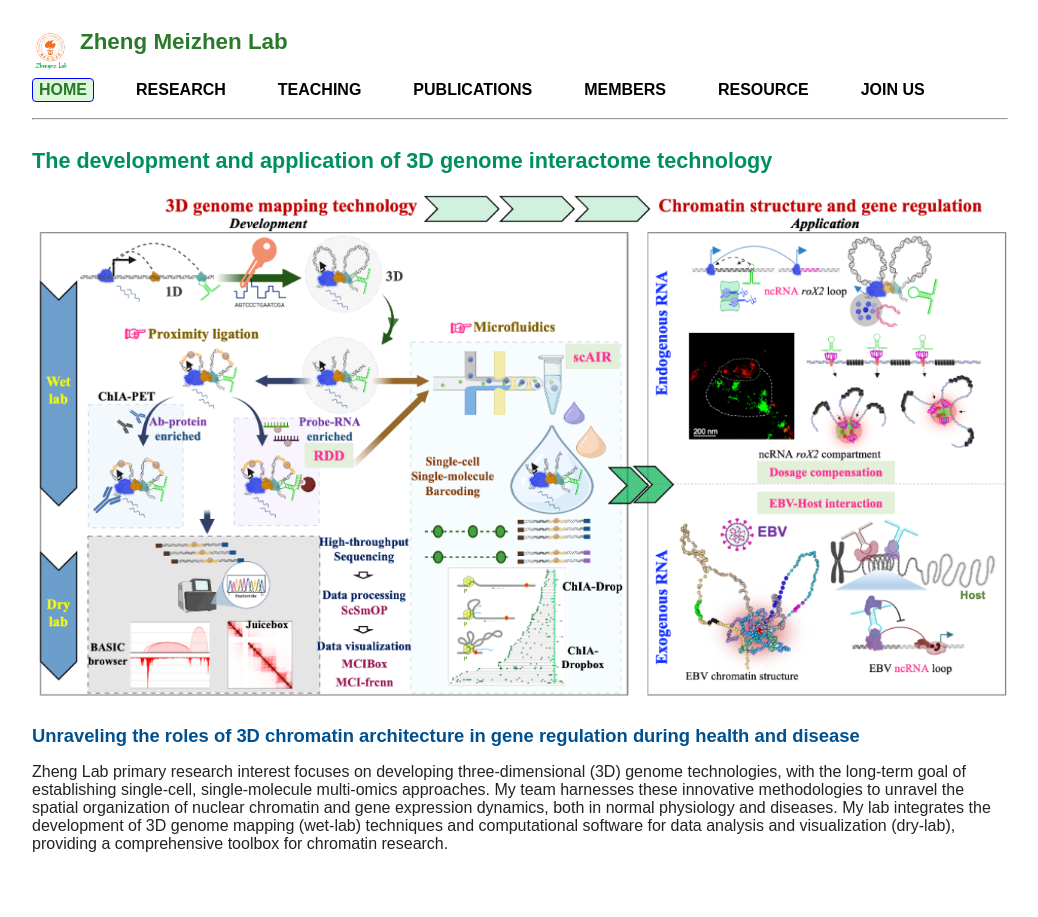
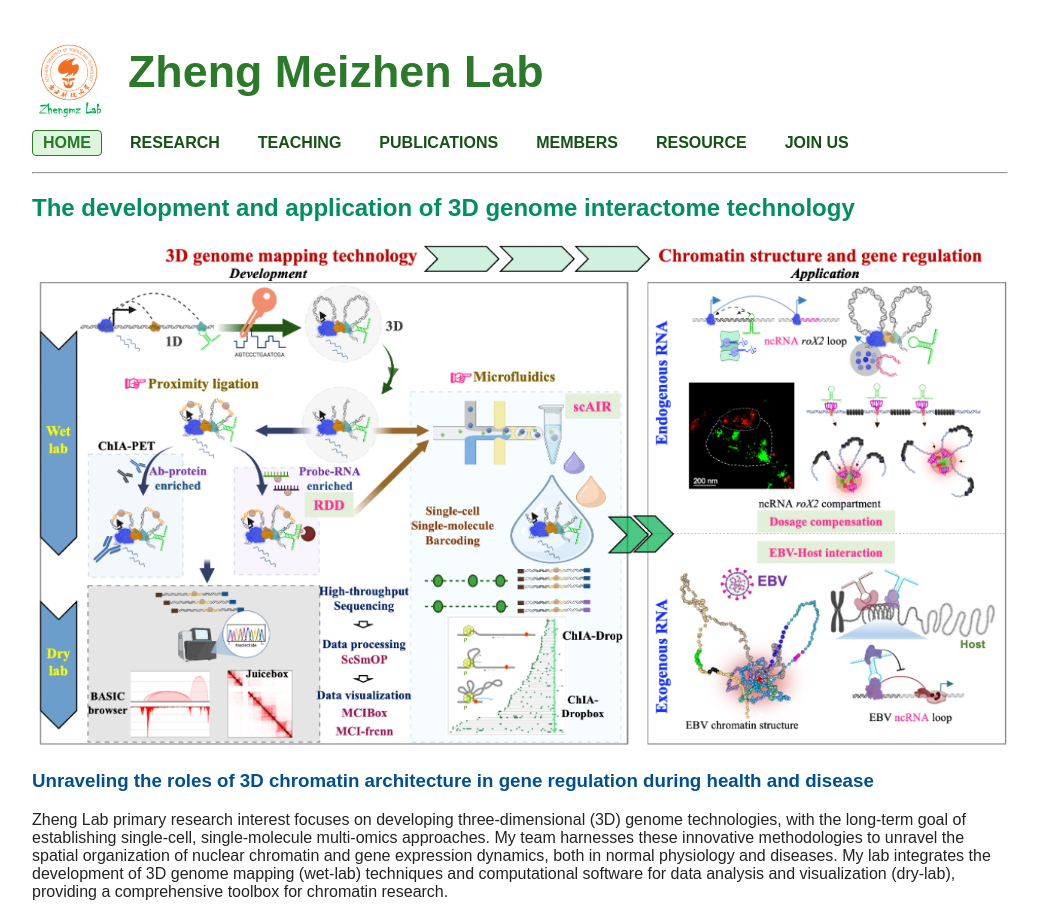
Before and after one commit to ZhengmzLab/zhengmzlab.github.io, a Jekyll site: the page built from index.md, in a window 1280 px wide. Shown: the whole page, without its empty margins (120-1158 px from the left). Built offline with Jekyll 4.4.1, drawn with Linux system fonts in a browser that asks for light colours.

Commit message:
Update default.html

```diff
--- a/_layouts/default.html
+++ b/_layouts/default.html
@@ -4,52 +4,111 @@
   <meta charset="UTF-8">
   <meta name="viewport" content="width=device-width, initial-scale=1.0">
   <title>{{ page.title }}</title>
-  <link rel="stylesheet" href="{{ '/assets/css/style.css' | relative_url }}">
   <style>
+    /* 全局基础样式 */
     body {
       font-family: Arial, sans-serif;
       margin: 0 auto;
       max-width: 1000px;
       padding: 0 12px;
+      background: #fff;
+      color: #232323;
     }
     @media (max-width: 600px) {
       body { padding: 0 10px; }
     }
-    /* 标题+LOGO并列，响应式缩放 */
-    .header-bar { display: flex; align-items: center; gap: 10px; margin-top: 14px; margin-bottom: 8px; }
-    .lab-logo { height: 38px; width: auto; }
-    .lab-title { font-size: 1.4em; color: #2a7a2a; font-weight: bold; white-space: nowrap; overflow: hidden; text-overflow: ellipsis; }
+
+    /* LOGO+标题 区块，横向并列，自适应缩放 */
+    .header-bar {
+      display: flex;
+      align-items: center;
+      gap: 20px;
+      margin-top: 24px;
+      margin-bottom: 12px;
+    }
+    .lab-logo {
+      height: 76px;
+      width: auto;
+      display: block;
+    }
+    .lab-title {
+      font-size: 2.8em;
+      color: #2a7a2a;
+      font-weight: bold;
+      white-space: nowrap;
+      overflow: hidden;
+      text-overflow: ellipsis;
+    }
     @media (max-width: 600px) {
-      .lab-title { font-size: 1.1em; }
-      .lab-logo { height: 28px; }
+      .lab-logo { height: 56px; }
+      .lab-title { font-size: 2.1em; }
+    }
+
+    /* 导航 */
+    nav {
+      margin-bottom: 16px;
+      display: flex;
+      gap: 8px 18px;
+      flex-wrap: wrap;
+      align-items: center;
     }
     nav a {
-      margin-right: 20px;
       text-decoration: none;
       font-weight: bold;
-      color: black;
+      color: #135313;
+      padding: 3px 10px;
+      border-radius: 4px;
+      transition: background 0.2s, color 0.2s;
+      font-size: 1em;
+      margin-right: 0;
     }
     nav a.active {
-      border: 1px solid blue;
-      padding: 2px 6px;
-      border-radius: 4px;
+      border: 1px solid #2a7a2a;
+      background: #def5de;
+      color: #257a25;
     }
-    img.diagram {
+
+    /* 适配图片及论文插图 */
+    img, .diagram {
       max-width: 100%;
       height: auto;
       display: block;
-      margin-top: 20px;
+      margin-top: 18px;
     }
+
+    /* 表格样式 */
+    table {
+      width: 100%;
+      border-collapse: collapse;
+      margin: 16px 0;
+      font-size: 1em;
+    }
+    th, td {
+      border: 1px solid #ddd;
+      padding: 8px;
+    }
+    th {
+      background: #f1f1f5;
+      font-weight: bold;
+    }
+
+    /* 链接 */
+    a { color: #257a25; transition: color 0.15s; }
+    a:hover { color: #1b4521; }
+
+    html { box-sizing: border-box; }
+    *, *:before, *:after { box-sizing: inherit; }
   </style>
 </head>
 <body>
-  <!-- LOGO和标题融合的头部（请用你的实际logo文件路径替换 logo.png）-->
+  <!-- LOGO与标题横向并列展示 -->
   <div class="header-bar">
     <img src="zhengmzlab.logo.png" alt="Lab Logo" class="lab-logo">
     <span class="lab-title">Zheng Meizhen Lab</span>
   </div>
 
   {% include header.html %}
+
   <div id="content">
     {{ content }}
   </div>
```
